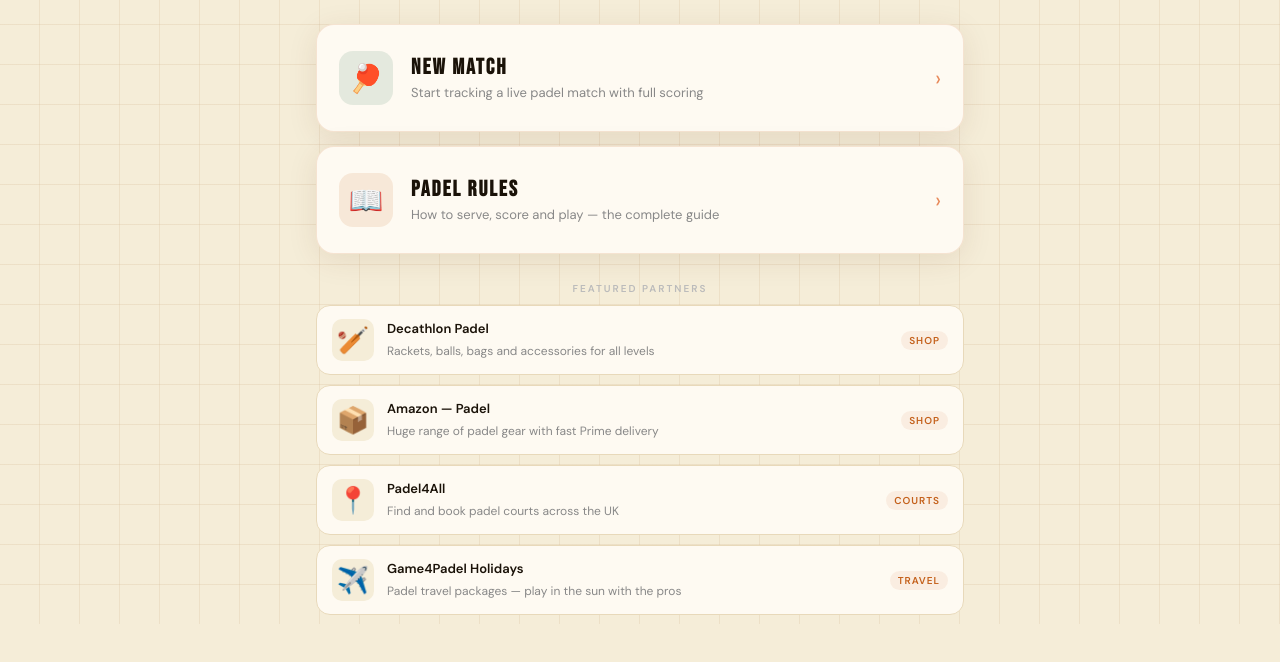
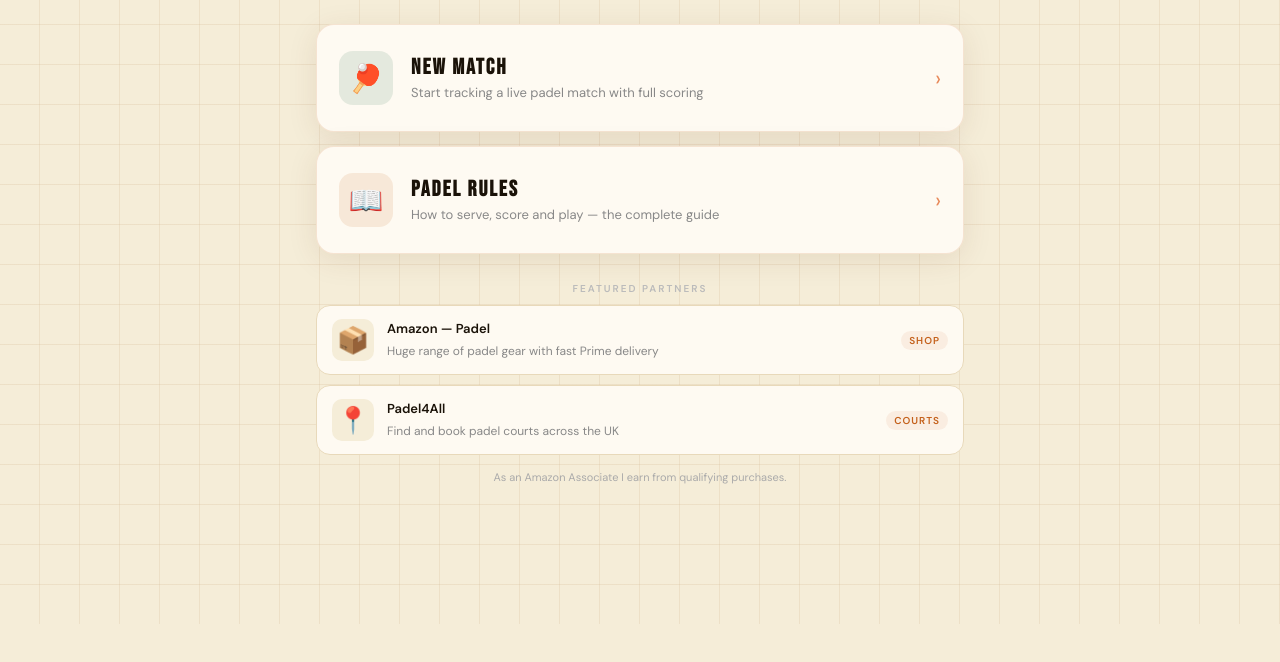
Before and after one commit to jameswrmaddock-eng/Padel-Score-Pro, a plain HTML site: page index.html in a window 1280 px wide. Shown: the part 176-838 px from the top of the page. After the commit the page ends 800 px from the top, so only its background shows below. Drawn offline with Linux system fonts and the light colour scheme.

Commit message:
New update from claude

```diff
--- a/index.html
+++ b/index.html
@@ -636,16 +636,7 @@
     <div class="ads-label">Featured Partners</div>
     <div class="ads-grid">
 
-      <a class="ad-card" href="https://www.decathlon.co.uk/sports/padel" target="_blank" rel="noopener">
-        <div class="ad-emoji">🏏</div>
-        <div class="ad-text">
-          <strong>Decathlon Padel</strong>
-          <span>Rackets, balls, bags and accessories for all levels</span>
-        </div>
-        <div class="ad-tag">Shop</div>
-      </a>
-
-      <a class="ad-card" href="https://www.amazon.co.uk/s?k=padel" target="_blank" rel="noopener">
+      <a class="ad-card" href="https://www.amazon.co.uk/s?k=padel&tag=jmadd1791-21" target="_blank" rel="noopener">
         <div class="ad-emoji">📦</div>
         <div class="ad-text">
           <strong>Amazon — Padel</strong>
@@ -663,16 +654,12 @@
         <div class="ad-tag">Courts</div>
       </a>
 
-      <a class="ad-card" href="https://www.game4padel.com/holidays" target="_blank" rel="noopener">
-        <div class="ad-emoji">✈️</div>
-        <div class="ad-text">
-          <strong>Game4Padel Holidays</strong>
-          <span>Padel travel packages — play in the sun with the pros</span>
-        </div>
-        <div class="ad-tag">Travel</div>
-      </a>
+    </div>
 
-    </div>
+    <p style="font-size:11px;color:#aaa;text-align:center;margin-top:14px;line-height:1.5;">
+      As an Amazon Associate I earn from qualifying purchases.
+    </p>
+
   </div><!-- /home-screen -->
 
   <!-- ══ SETUP SCREEN ══ -->
```
